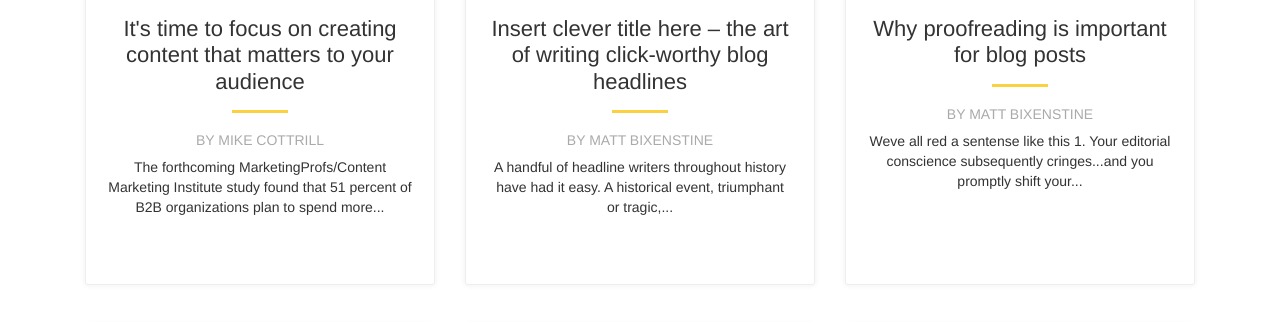
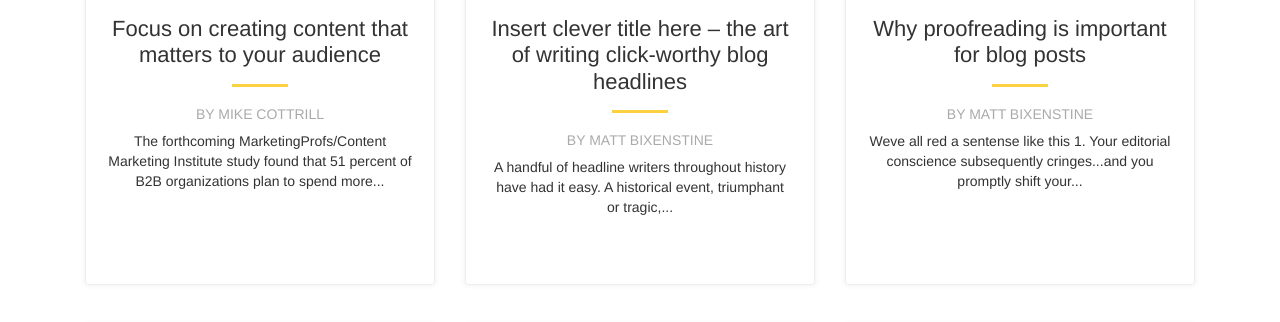
Before and after one commit to sancsoft/beegit.github.io, a Jekyll site: the page built from index.html, in a window 1280 px wide, cut to the strip 805-1127 px from the top of the page. Built offline with Jekyll 4.4.1, drawn with Linux system fonts in a browser that asks for light colours; nearby versions of some CDN libraries.

Commit message:
Fixed long headline - CMWorld 2015 typo and footer button formatting - truncated long post headlines

```diff
--- a/_includes/footer.html
+++ b/_includes/footer.html
@@ -29,7 +29,7 @@
           <li><a href="http://twitter.com/ProjectBeegit" target="_blank">Twitter</a></li>
           <li><a href="https://www.facebook.com/ProjectBeegit?ref=stream" target="_blank">Facebook</a></li>
           <li><a href="https://www.linkedin.com/company/5034523?trkInfo=tas%3Abeegit%2Cidx%3A1-1-1&trk=tyah" target="_blank">LinkedIn</a></li>
-          <li><a class="btn btn-primary" data-toggle="modal" data-target="#myModal">Subscribe</a>Subscribe</a>/li>
+          <li><a class="btn btn-primary" data-toggle="modal" data-target="#myModal">Subscribe</a>/li>
         </ul>
       </div>
     <div class="col-sm-12">
--- a/_includes/listpost.html
+++ b/_includes/listpost.html
@@ -5,7 +5,7 @@
         </div>
         <div class="post-content-container">
             <h2 class="post-title">
-            <a class="post-link" href="{{ include.p.url | prepend: site.baseurl }}">{{ include.p.title }}</a>
+            <a class="post-link" href="{{ include.p.url | prepend: site.baseurl }}">{{ include.p.title | truncatewords:13  }}</a>
         </h2>
         <div class="borderline"></div>
         {% assign author = site.data.authors[include.p.author] %}
@@ -16,7 +16,7 @@
           </span>
             <div>
                 <p class="post-teaser">
-                    {{ include.p.teaser | truncatewords:17}}
+                    {{ include.p.teaser | truncatewords:17 }}
                 </p>
             </div>
         </div>
--- a/content_strategy/_posts/2015-09-11-creating-content-that-matters.md
+++ b/content_strategy/_posts/2015-09-11-creating-content-that-matters.md
@@ -1,7 +1,7 @@
 ---
 
 layout: post
-title: It's time to focus on creating content that matters to your audience
+title: Focus on creating content that matters to your audience
 date: 2015-09-11 12:00:00
 teaser: The forthcoming MarketingProfs/Content Marketing Institute study found that 51 percent of B2B organizations plan to spend more of their budget on content marketing. This would all be fantastic except for one sticky wicket...
 image: https://s3.amazonaws.com/beegit-images/blog/headers/creating-content-that-matters-post.jpg
--- a/css/main.css
+++ b/css/main.css
@@ -345,6 +345,10 @@
 
 .footer-links li {
   padding-bottom: 16px;
+}
+
+.footer-links .btn {
+  color: #fff !important;
 }
 
 .footer h3 {
@@ -953,6 +957,7 @@
 
 @media screen and (max-width: 768px) {
 
+
   .image-header-post {
     height: 120px;
   }
```
Also changed, not shown: content_strategy/_posts/2015-09-15-8-thoughts-from-content-marketing-world-2015.md (+1 -1 lines).
